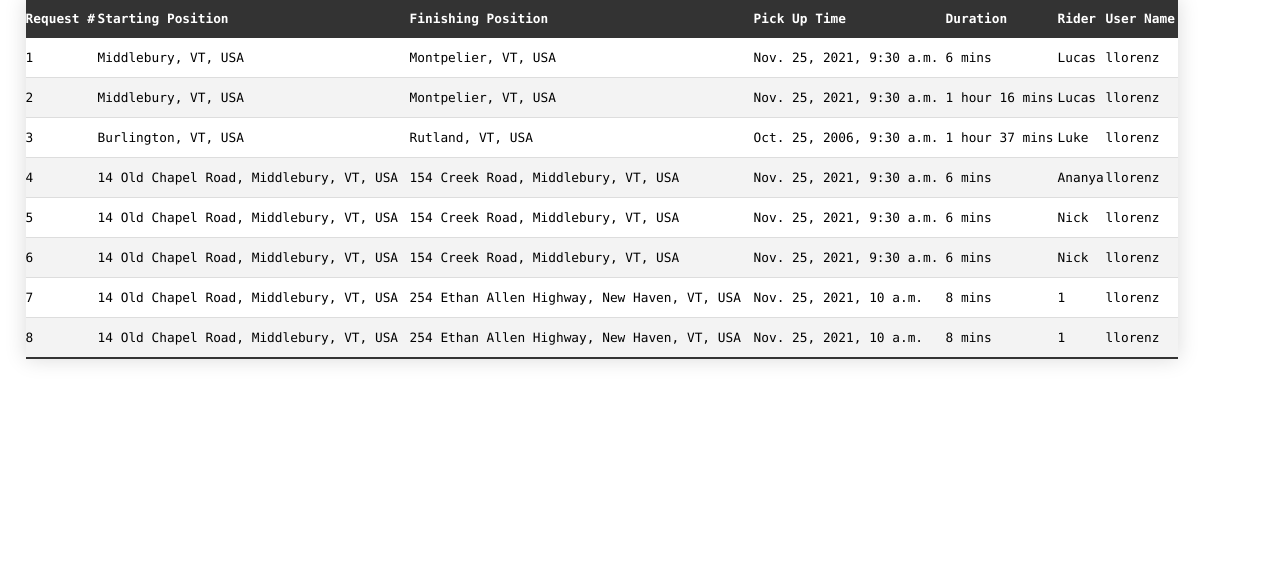
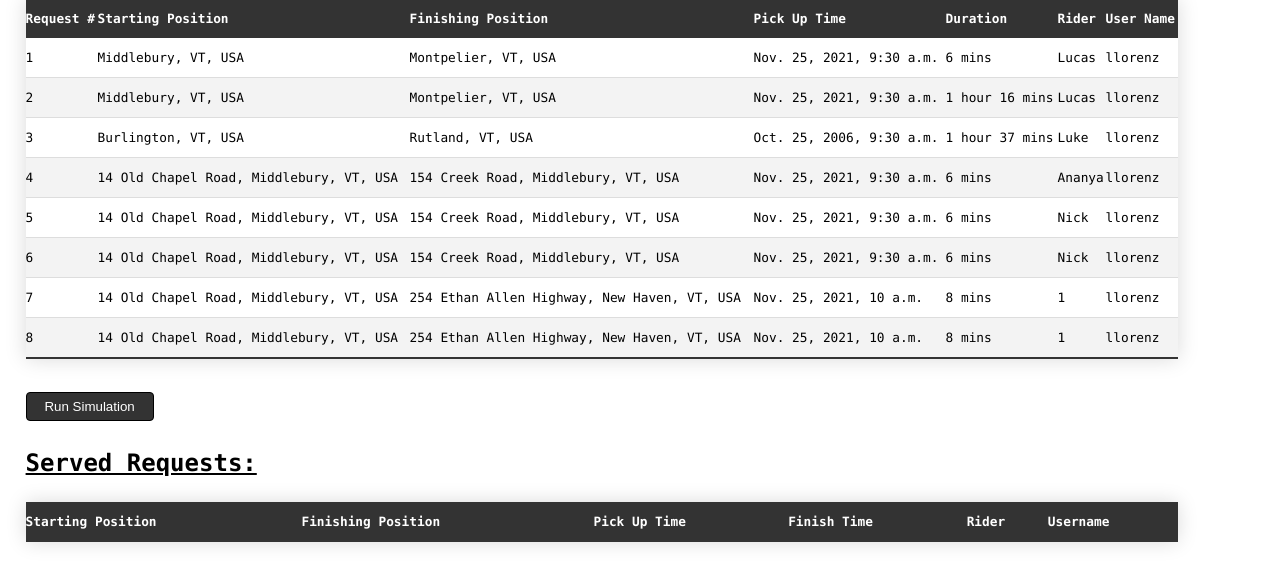
Before and after one commit to Sgakuya/Vermont_Dial_A_Ride, a Django app: page /website/SimulateExisiting.html in a window 1280 px wide. Shown: the part 124-709 px from the top of the page. Run offline with Django 3.2, Linux system fonts and the light colour scheme; data comes from the database, SQL or seed files in the repository; lists and menus that the app fills with data are empty.

Commit message:
Completed the Simulate based on existing request

```diff
--- a/website/templates/website/SimulateExisiting.html
+++ b/website/templates/website/SimulateExisiting.html
@@ -139,6 +139,25 @@
 
       <p></p>
 
+      <button id = "run" class="submitButton">Run Simulation</button>
+
+      <h2>Served Requests:</h2>
+      <table class = "tableContent" id="table">
+          <thead>
+              <th>Starting Position</th>
+              <th>Finishing Position</th>
+              <th>Pick Up Time</th>
+              <th>Finish Time</th>
+              <th>Rider</th>
+              <th>Username</th>
+          </thead>
+          <!-- Empty body, initially -->
+        <tbody id="body">
+              <tr>
+              </tr>
+        </tbody>
+      </table>
+
 
       <script>
         var table = document.getElementsByTagName('table')[0],
@@ -147,8 +166,102 @@
 
         for (var i = 1, len = rows.length; i < len; i++) {
           rows[i].children[0][text] = i + rows[i].children[0][text];
-      }
+        }
 
+        //put the data in table into requestList
+        var tableObj = document.getElementById("table");
+        var rows = tableObj.getElementsByTagName("tr");
+        var requestList = [];
+
+        //Change the time to pure number
+        var months = ["Jan", "Feb", "Mar", "Apr", "May", "Jun", "Jul", "Aug", "Sep", "Oct", "Nov", "Dec"];
+        function formatTime(date){
+          //['Nov. 25', ' 2021', '9:30 a.m.']
+          //['Jan. 9', ' 2022', '11:09 p.m.']
+          dateArray = date.split(",");
+          year = parseInt(dateArray[1].substr(1,4));
+          time = dateArray[2].substr(1);// 1:09 p.m.
+          tod = time.substr(time.length-4);
+          min = time.substr(time.length-7);
+          if(time.length>9) {
+            hour=time.substr(0,2);
+            tod = time.substr(time.length-4);
+          }
+          else if(time.length<=9){
+            hour=time.substr(0,1);
+          }
+
+          month = months.indexOf(dateArray[0].substr(0,3))+1;
+          day = parseInt(dateArray[0].substr(4));
+
+
+          if(tod==="a.m."){
+            mintotal = parseInt(hour)*60 + parseInt(min);
+          }else if(tod==="p.m."){
+            mintotal = (parseInt(hour)+12)*60 + parseInt(min);
+          }
+
+          //2021-0000-0000 + 9-00-0000 + 25 0000 + 570
+          return year*100000000 + month*1000000 + day*10000 + mintotal;
+          //return dateArray;
+        }
+
+        function formatDuration(str){
+          //[1,hour,16,mins]
+          dArray = str.split(" ");
+          if(dArray.length > 2)
+            return parseInt(dArray[0])*60 + parseInt(dArray[2]);
+          else return parseInt(dArray[0]);
+        }
+
+
+        function getContent(){
+          for(var i=1; i< rows.length ; i++){
+            var cells = rows[i].getElementsByTagName("td");
+            var startPos = cells[1].innerText;
+            var finishPos = cells[2].innerText;
+            var pickTime = formatTime(cells[3].innerText);
+            var Duration = formatDuration(cells[4].innerText);
+            var Rider = cells[5].innerText;
+            var username = cells[6].innerText;
+
+            const request = {
+              startPos : startPos,
+              finishPos : finishPos,
+              pickTime : pickTime,
+              finishTime : pickTime+Duration,
+              Rider : Rider,
+              username : username
+            };
+            requestList.push(request);
+          }
+        }
+
+        function compare (a, b) {
+          if (a.finishTime > b.finishTime)
+            return 1;
+          else if (a.finishTime === b.finishTime)
+            return 0;
+          else
+            return -1;
+        }
+
+        var serveList = [];
+        function run(){
+          getContent();
+          requestList.sort(compare);
+          serveList.push(requestList[0]);
+          console.log(serveList);
+          for(var i=1; i< requestList.length ; i++){
+            //Conflict
+            if (requestList[i].pickTime > requestList[i-1].finishTime){
+              serveList.push(requestList[i]);
+            }
+          }
+          console.log(serveList);
+        }
+
+        document.getElementById('run').addEventListener('click', run);
       </script>
   </body>
 
--- a/website/templates/website/SimulateRandom.html
+++ b/website/templates/website/SimulateRandom.html
@@ -90,8 +90,6 @@
         </tbody>
       </table>
 
-      <p id="ServeList"><br><br></p>
-
       <script type="module" src="/static/SimulateRandom.js"></script>
 
 </body>
```
